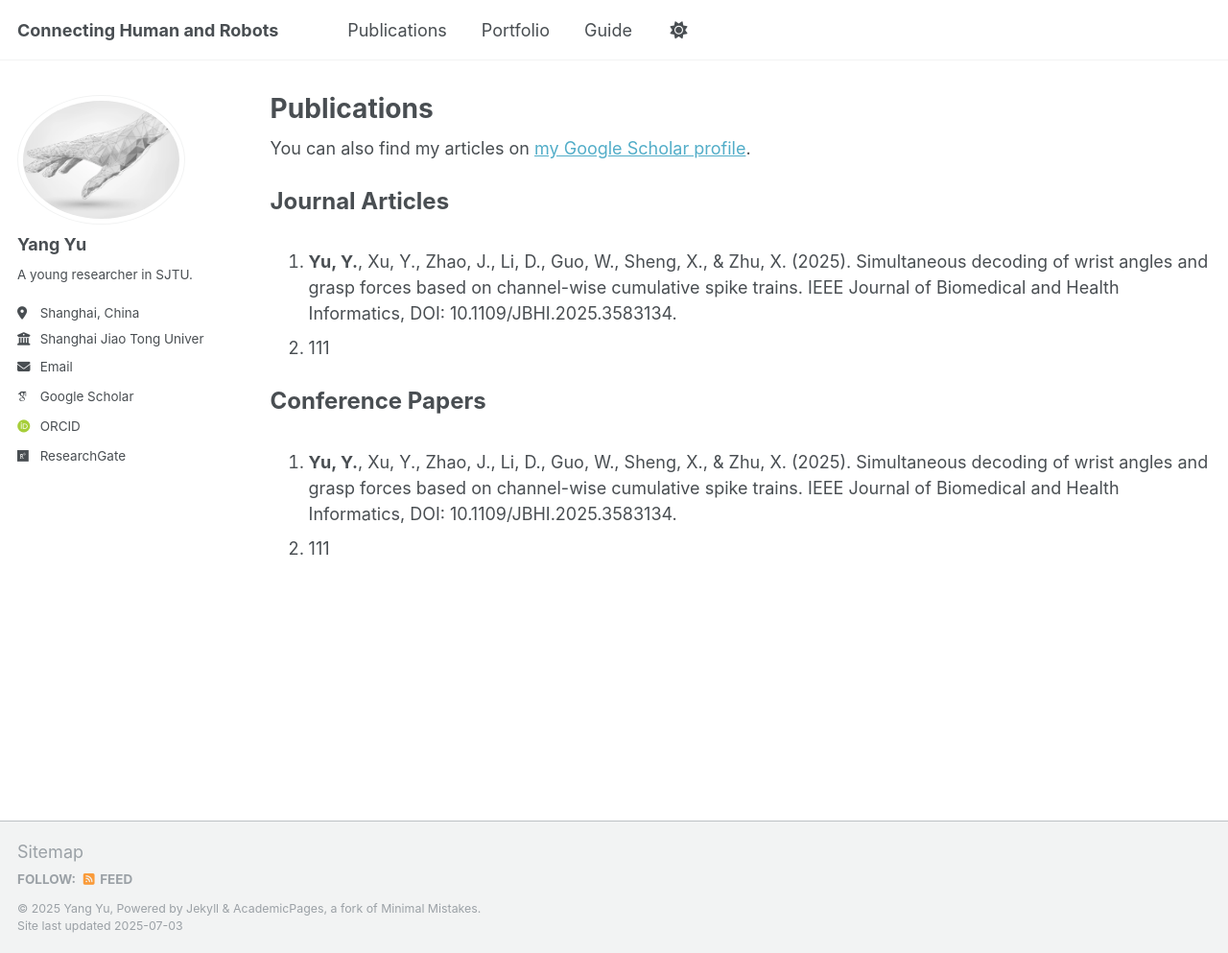
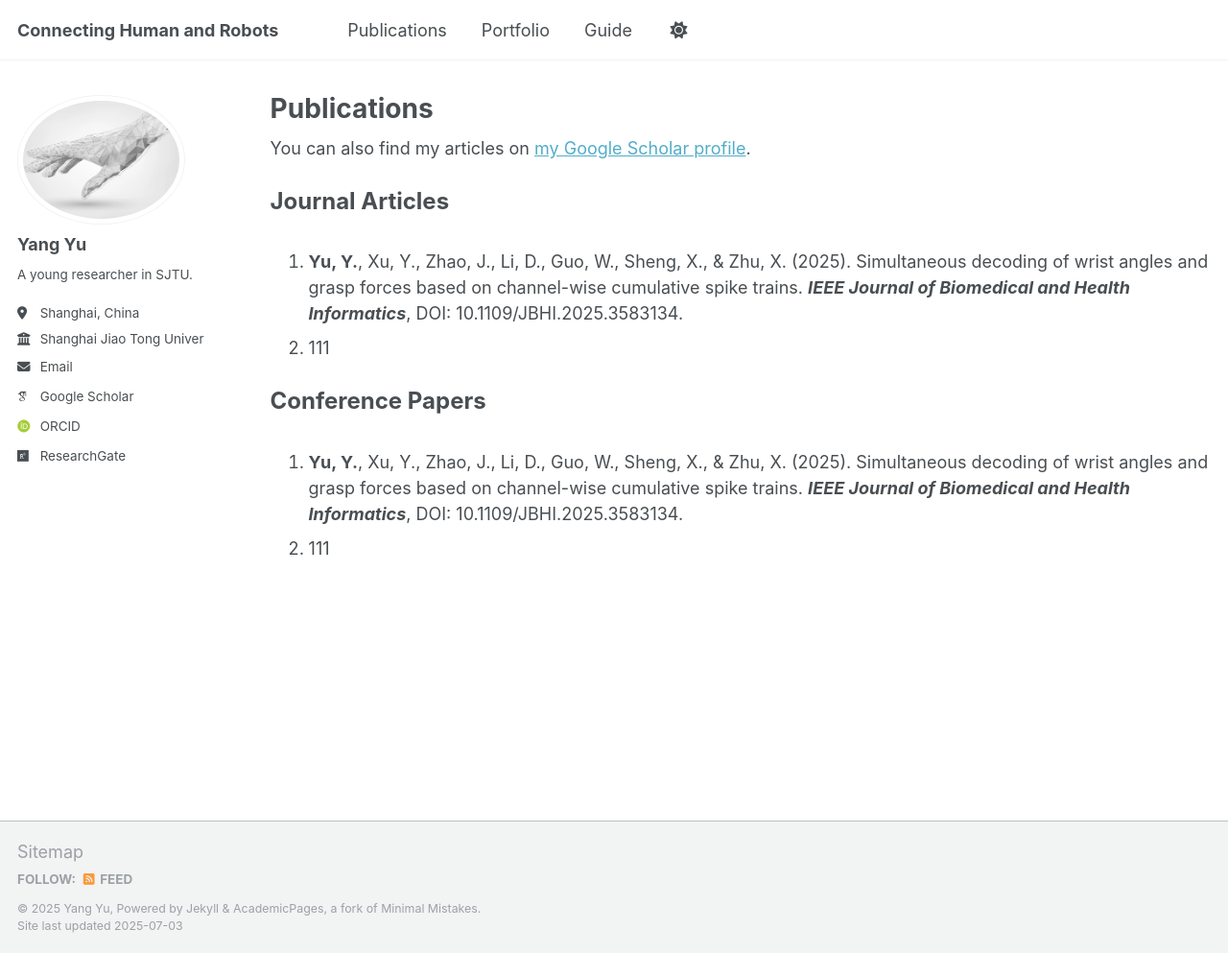
Before and after one commit to Yu-SJTUMRI/Yu-SJTUMRI.github.io, a Jekyll site: the page built from _pages/publications.html, in a window 1280 px wide and 993 px high. Shown: the whole window at 96% size. Built offline with Jekyll 4.4.1, drawn with Linux system fonts in a browser that asks for light colours; some web fonts are replaced; a script that is not in the unit is left out.

```diff
--- a/_pages/publications.html
+++ b/_pages/publications.html
@@ -36,7 +36,7 @@ author_profile: true
 <p style="font-size: 24px;"><b>Journal Articles</b></p>
 
 <ol>
-  <li><b>Yu, Y.</b>, Xu, Y., Zhao, J., Li, D., Guo, W., Sheng, X., & Zhu, X. (2025). Simultaneous decoding of wrist angles and grasp forces based on channel-wise cumulative spike trains. IEEE Journal of Biomedical and Health Informatics, DOI: 10.1109/JBHI.2025.3583134.</li>
+  <li><b>Yu, Y.</b>, Xu, Y., Zhao, J., Li, D., Guo, W., Sheng, X., & Zhu, X. (2025). Simultaneous decoding of wrist angles and grasp forces based on channel-wise cumulative spike trains. <i><b>IEEE Journal of Biomedical and Health Informatics</b></i>, DOI: 10.1109/JBHI.2025.3583134.</li>
   <li>111</li>
 </ol>
 
@@ -44,6 +44,6 @@ author_profile: true
 <p style="font-size: 24px;"><b>Conference Papers</b></p>
 
 <ol>
-  <li><b>Yu, Y.</b>, Xu, Y., Zhao, J., Li, D., Guo, W., Sheng, X., & Zhu, X. (2025). Simultaneous decoding of wrist angles and grasp forces based on channel-wise cumulative spike trains. IEEE Journal of Biomedical and Health Informatics, DOI: 10.1109/JBHI.2025.3583134.</li>
+  <li><b>Yu, Y.</b>, Xu, Y., Zhao, J., Li, D., Guo, W., Sheng, X., & Zhu, X. (2025). Simultaneous decoding of wrist angles and grasp forces based on channel-wise cumulative spike trains. <i><b>IEEE Journal of Biomedical and Health Informatics</b></i>, DOI: 10.1109/JBHI.2025.3583134.</li>
   <li>111</li>
 </ol>
```
